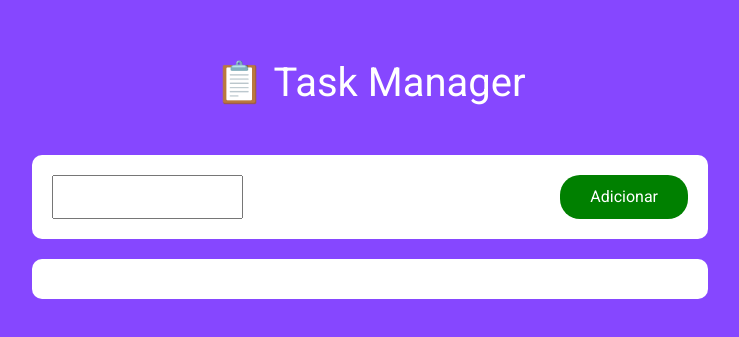
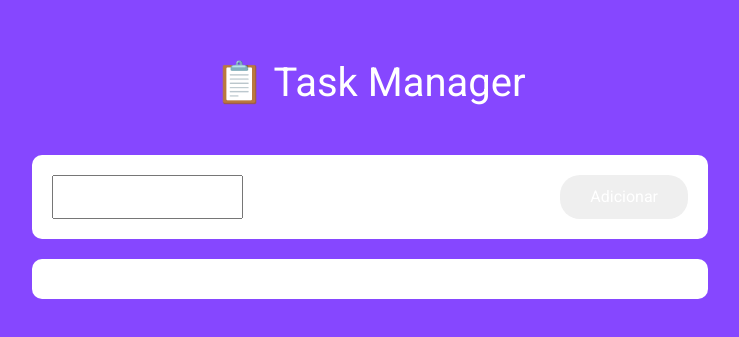
Before and after one commit to Silvio-Arem/aula-react-1, a React (Create React App) app: page / in a window 1280 px wide. Shown: the part 235-572 px from the top of the page, without its empty margins (270-1009 px from the left). Built offline with nearby package versions, Linux system fonts and the light colour scheme.

Commit message:
criada a interface CoresBotao

```diff
--- a/src/components/Botao/styles.ts
+++ b/src/components/Botao/styles.ts
@@ -1,9 +1,13 @@
 import styled from "styled-components";
 
-const coresBotao = {
+interface CoresBotao {
+    [key: string]: string;
+}
+
+const coresBotao: CoresBotao = {
     success: "green",
     alert: "yellow",
-    arror: "red",
+    error: "red",
 };
 
 interface BotaoDefaultProps {
@@ -12,7 +16,7 @@ interface BotaoDefaultProps {
 
 export const BotaoDefault = styled.button<BotaoDefaultProps>`
     border: none;
-    background-color: green;
+    background-color: ${(props) => coresBotao[props.cor]};
     color: #fff;
     border-radius: 20px;
     padding: 10px 30px;
```
